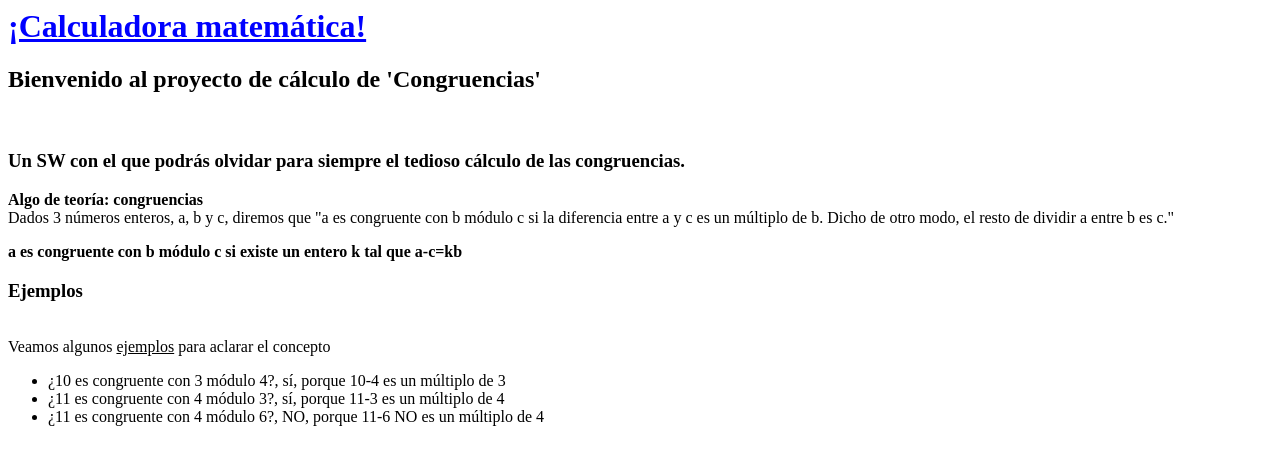
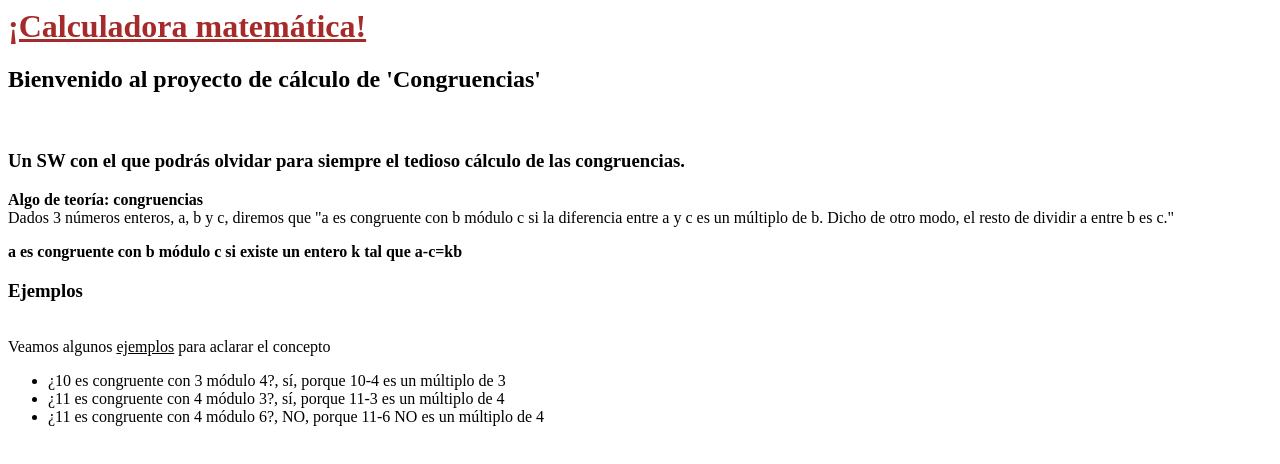
Before and after one commit to ahortalq/tutorial, a plain HTML site: page src/index.html in a window 1280 px wide. Drawn offline with Linux system fonts and the light colour scheme.

```diff
--- a/src/index.html
+++ b/src/index.html
@@ -4,7 +4,7 @@
     <title>Calculadora matemática</title>
   </head>
   <body>
-    <h1><font color="blue"><u>¡Calculadora matemática!</u></font></h1><P>
+    <h1><font color="brown"><u>¡Calculadora matemática!</u></font></h1><P>
     <h2>Bienvenido al proyecto de cálculo de 'Congruencias'</h2><br>
     <h3>Un SW con el que podrás olvidar para siempre el tedioso cálculo de las congruencias.</h3><P>
     <b>Algo de teoría: congruencias</b><br>
```
